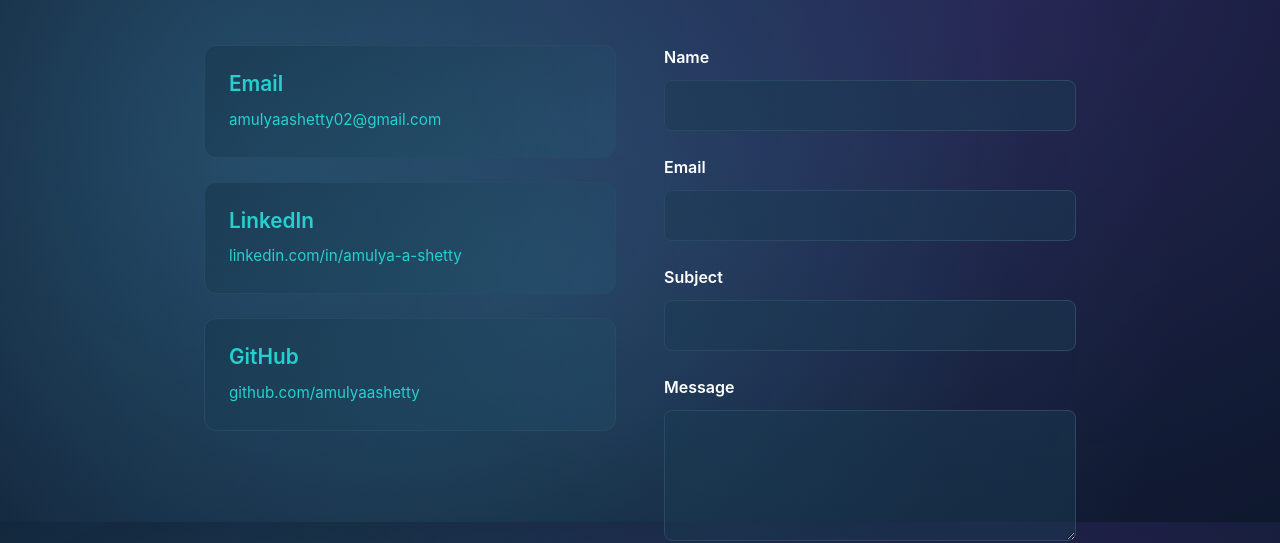
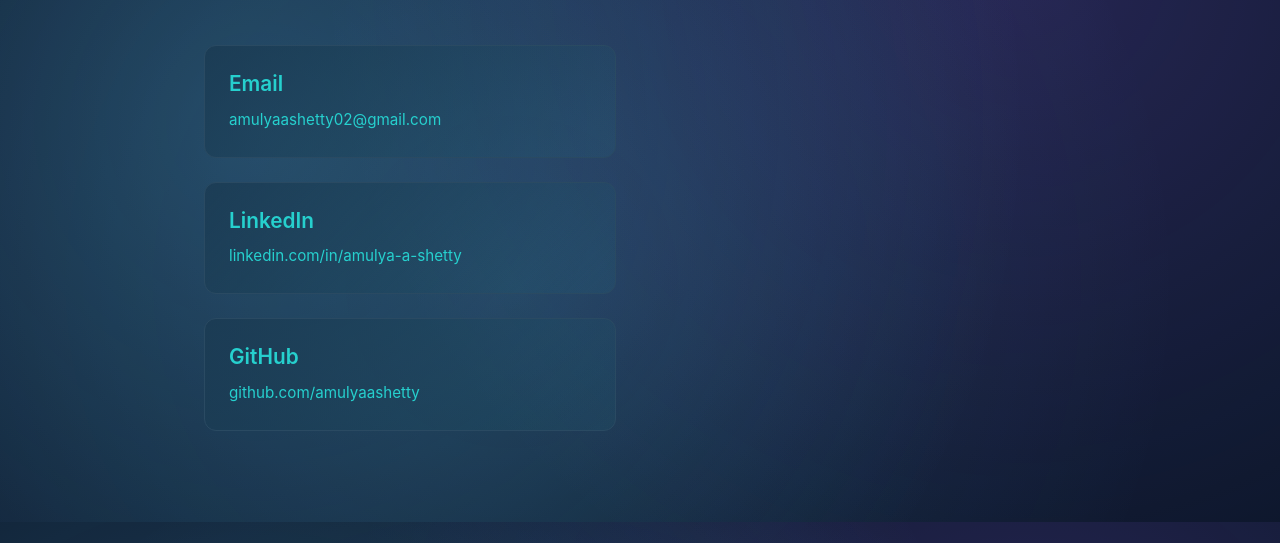
Before and after one commit to amulyaashetty/amulyaashetty.github.io, a plain HTML site: page pages/contact.html in a window 1280 px wide. Shown: the part 278-821 px from the top of the page. Drawn offline with Linux system fonts and the light colour scheme.

Commit message:
Update contact.html

```diff
--- a/pages/contact.html
+++ b/pages/contact.html
@@ -47,33 +47,6 @@
                     <p><a href="https://github.com/amulyaashetty" target="_blank">github.com/amulyaashetty</a></p>
                 </div>
             </div>
-
-            <!-- Contact Form -->
-            <div class="contact-form-container">
-                <form onsubmit="handleSubmit(event)">
-                    <div class="form-group">
-                        <label for="name">Name</label>
-                        <input type="text" id="name" name="name" required>
-                    </div>
-
-                    <div class="form-group">
-                        <label for="email">Email</label>
-                        <input type="email" id="email" name="email" required>
-                    </div>
-
-                    <div class="form-group">
-                        <label for="subject">Subject</label>
-                        <input type="text" id="subject" name="subject" required>
-                    </div>
-
-                    <div class="form-group">
-                        <label for="message">Message</label>
-                        <textarea id="message" name="message" rows="5" required></textarea>
-                    </div>
-
-                    <button type="submit" class="btn btn-primary">Send Message</button>
-                </form>
-            </div>
         </div>
     </section>
 
```
